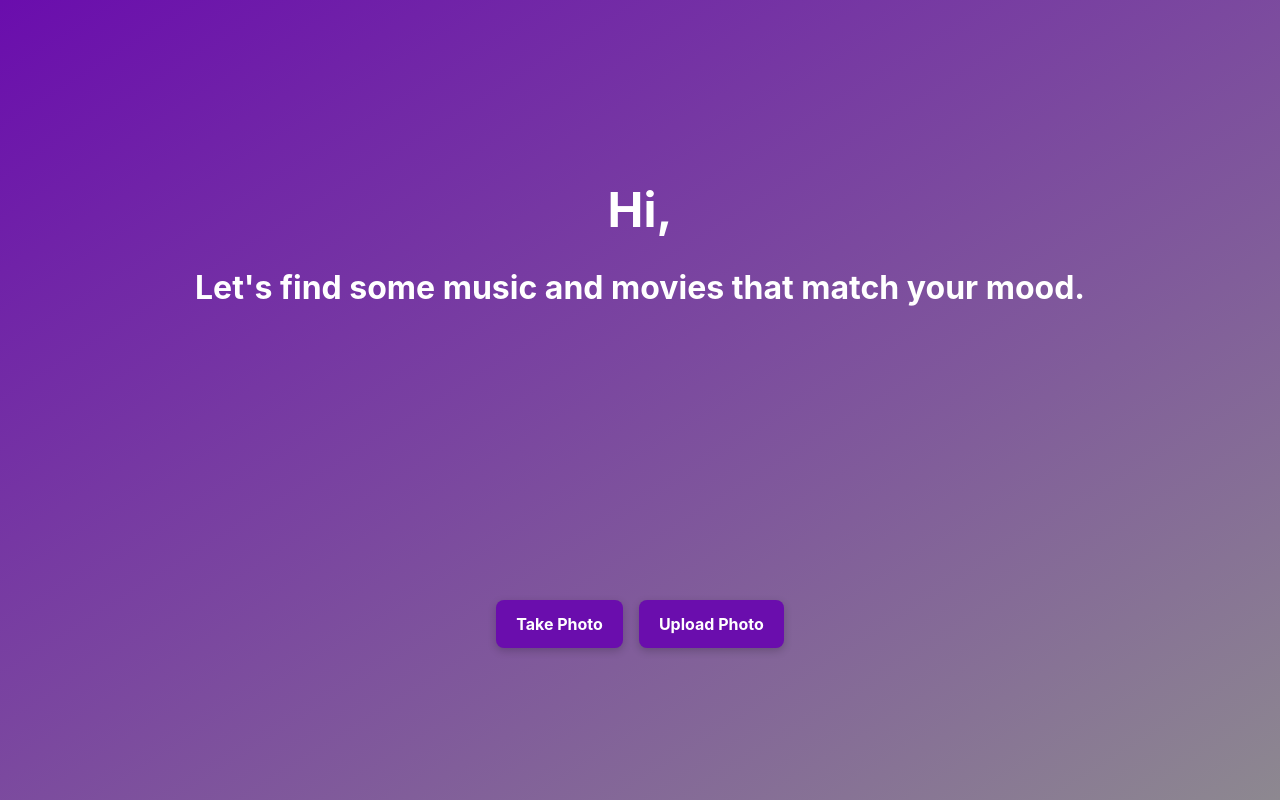
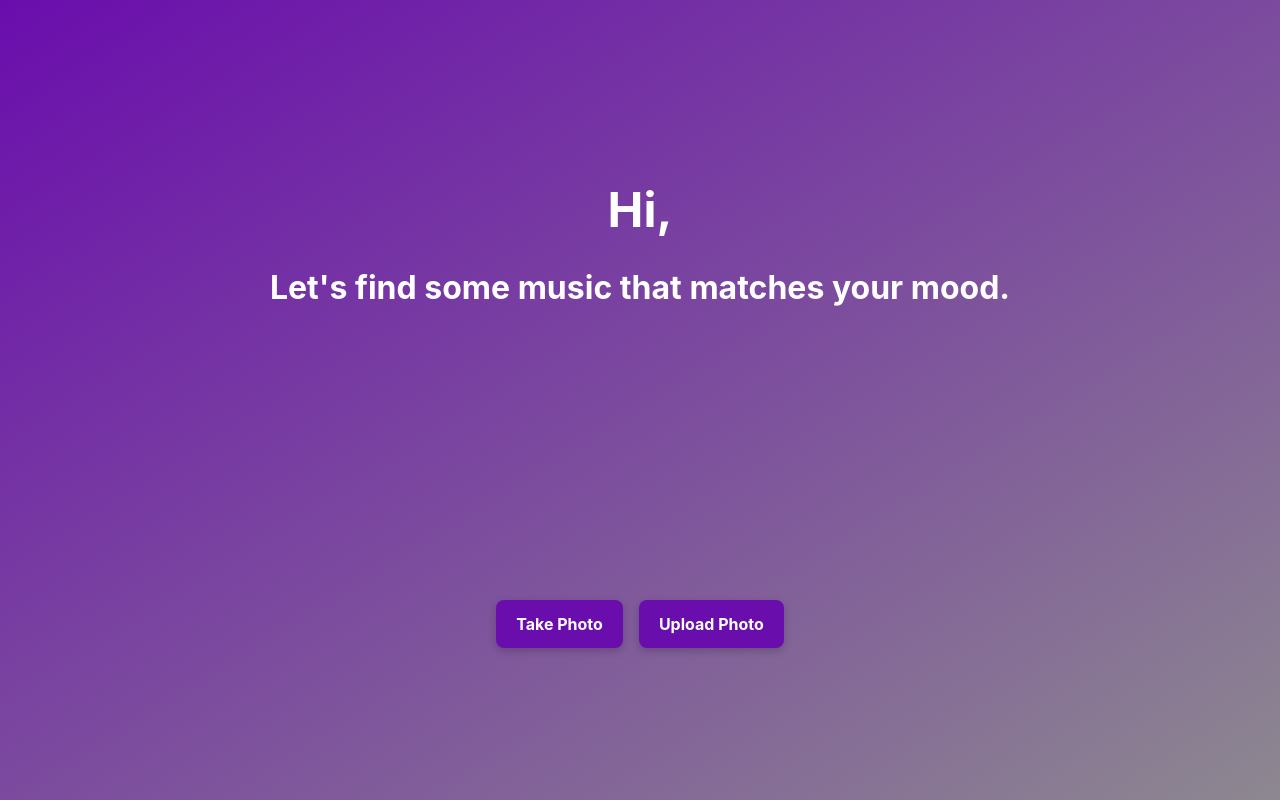
Before and after one commit to SaamDej/hackathon, a React (Vite) app in the folder hackKY/: page /uploadImagePage in a window 1280 px wide. Built offline with nearby package versions, Linux system fonts and the light colour scheme; no server answers.

Commit message:
mood displayed on song player

```diff
--- a/hackKY/src/SongPlayerPage.tsx
+++ b/hackKY/src/SongPlayerPage.tsx
@@ -10,10 +10,11 @@ export default function SongPlayerPage() {
   const location = useLocation();
   const navigate = useNavigate();
   const songs: Song[] = location.state?.songs || [];
+  const mood = location.state?.mood || 'your current mood';
 
   return (
     <div style={{width: '70%', display: 'flex', flexDirection: 'column', alignItems: 'center', textAlign: 'left'}}>
-      <h1>Recommended Songs</h1>
+      <h1>Recommended Songs for {mood}</h1>
       {songs.length > 0 ? (
         <ul style={{listStyle: 'none', alignItems: 'center'}}>
           {songs.map((song: Song, index: number) => (
--- a/hackKY/src/UploadImagePage.tsx
+++ b/hackKY/src/UploadImagePage.tsx
@@ -97,7 +97,7 @@ export default function UploadImagePage() {
 
 
         const data = await response.json();
-        navigate('/song-player', { state: { songs: data.songs } });
+        navigate('/song-player', { state: { songs: data.songs, mood: emotion } });
     } catch (error) {
         console.error('Error fetching songs:', error);
         alert('Error fetching song recommendations.');
@@ -133,7 +133,7 @@ export default function UploadImagePage() {
   return (
     <div className="app-container">
       <h1 style={{marginBottom: '0'}}>Hi, {userData?.firstName}</h1>
-      <h2 style={{marginBottom: '1rem', width: '70%', color: 'white'}}>Let's find some music and movies that match your mood.</h2>
+      <h2 style={{marginBottom: '1rem', width: '70%', color: 'white'}}>Let's find some music that matches your mood.</h2>
       <div style={{ display: 'flex', flexDirection: 'column', gap: "1rem", alignItems: "center" }}>
         {imagePreview ? (
           <div style={{width: "70%", maxWidth: "500px",borderRadius: "1rem"}}>
```
